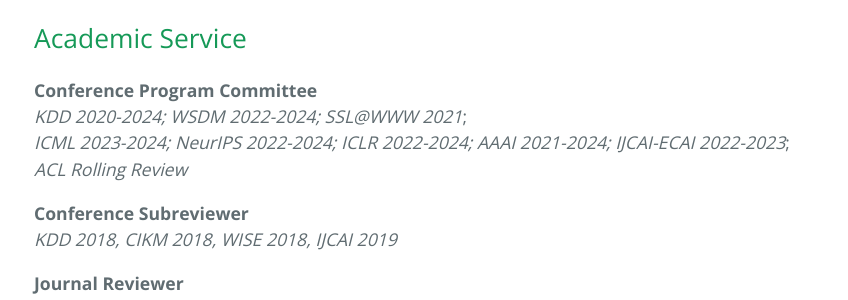
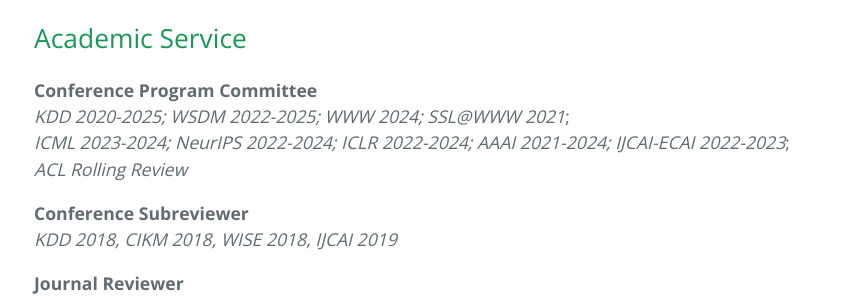
Before and after one commit to xiusic/xiusic.github.io, a Jekyll site: the page built from index.md, in a window 1280 px wide and 900 px high, scrolled down 4959 px. Shown: the part 156-456 px from the top of the window, without its empty margins (190-1038 px from the left). Built offline with Jekyll 4.4.1, drawn with Linux system fonts in a browser that asks for light colours; our own code applies the rules of GitHub Pages for plain Markdown files.

Commit message:
Update index.md

```diff
--- a/index.md
+++ b/index.md
@@ -190,7 +190,7 @@ _US Patent App. 17/060,850_
 
 ## Academic Service
 **Conference Program Committee**
-_KDD 2020-2024; WSDM 2022-2024; SSL@WWW 2021_;
+_KDD 2020-2025; WSDM 2022-2025; WWW 2024; SSL@WWW 2021_;
 _ICML 2023-2024; NeurIPS 2022-2024; ICLR 2022-2024; AAAI 2021-2024; IJCAI-ECAI 2022-2023_;
 _ACL Rolling Review_
 
```
